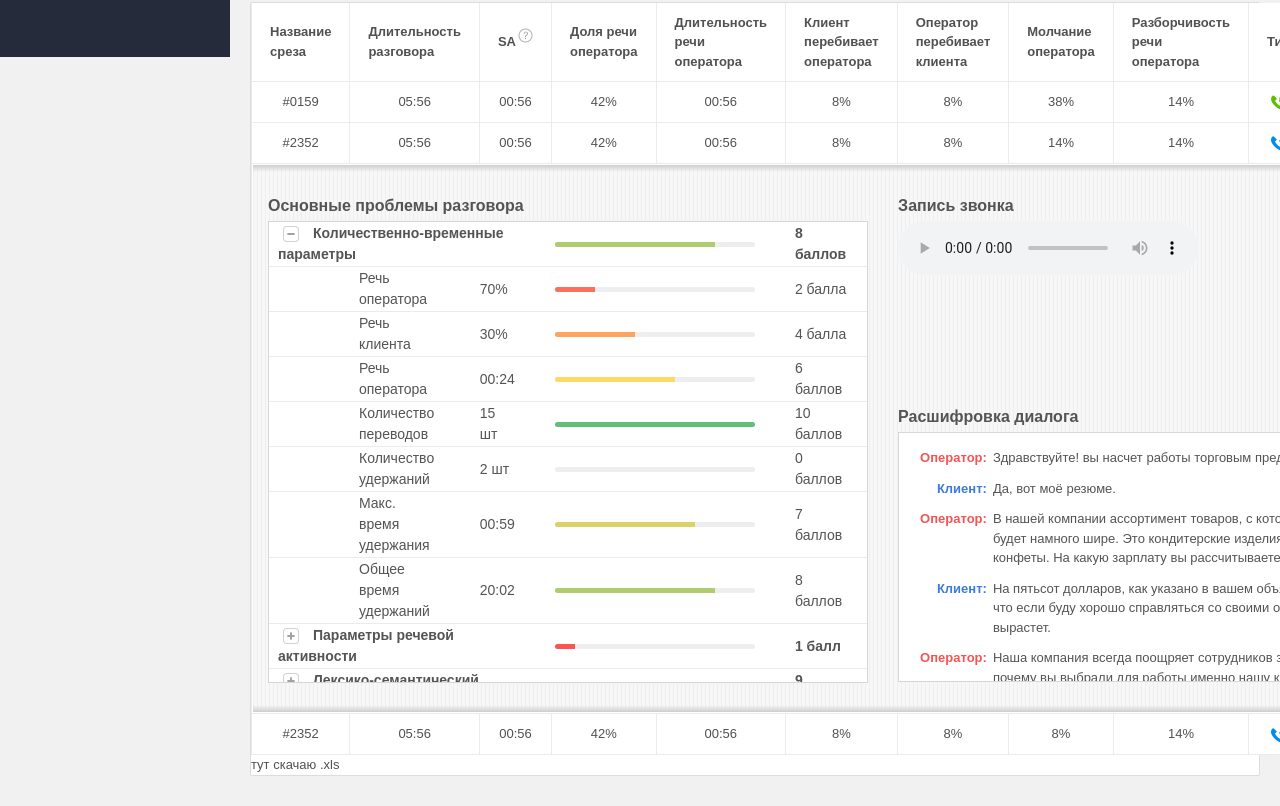
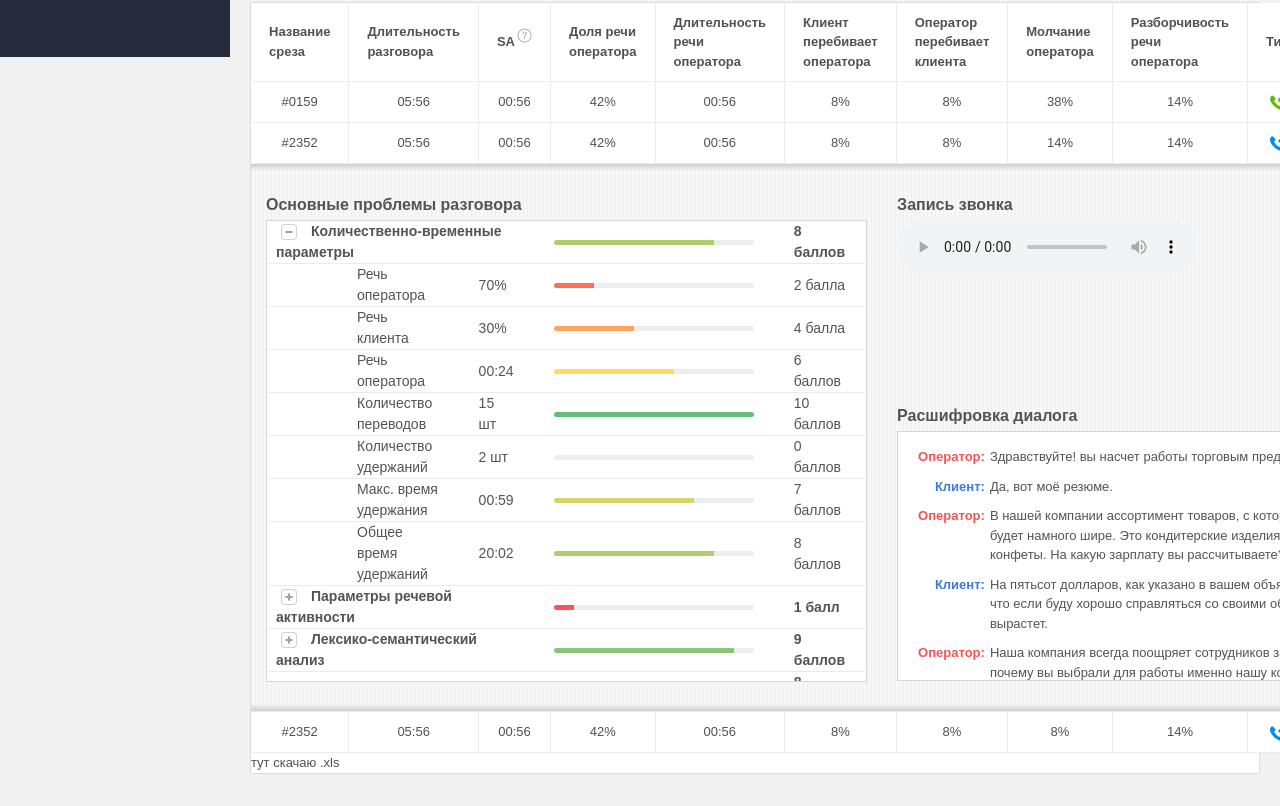
Before and after one commit to JURISTAILY/speaker-split, a plain HTML site: page physiognomy/index.htm in a window 1280 px wide. Shown: the part 743-1549 px from the top of the page. Drawn offline with Linux system fonts and the light colour scheme.

Commit message:
final makeup

```diff
--- a/physiognomy/css.css
+++ b/physiognomy/css.css
@@ -12,6 +12,11 @@ a
 {
 	text-decoration:none;
 	color: inherit;
+}
+
+td
+{
+	padding: 0px;
 }
 
 nav {
--- a/physiognomy/dialogue-view.css
+++ b/physiognomy/dialogue-view.css
@@ -58,10 +58,10 @@
 	border-left: 1px solid #ebebeb;
 }
 
-.dialogue-view>table>tbody>tr>td:first-child
+.dialogue-view>table>tbody>tr>td:first-child,
 .dialogue-view>table>thead>tr>td:first-child
 {
-	border-left: 0px;
+	border-left: none;
 }
 
 .dialogue-tbl-info-trigger
--- a/physiognomy/index.htm
+++ b/physiognomy/index.htm
@@ -14,11 +14,6 @@
 	<link rel="stylesheet" href="dialogue-view.css">
 	<link rel="stylesheet" href="dialogue-other.css">
 	<title></title>
-	<style type="text/css">
-    .label {
-    	font-size:10pt;
-    }
-	</style>
 </head>
 <body>
 	<nav>
```
